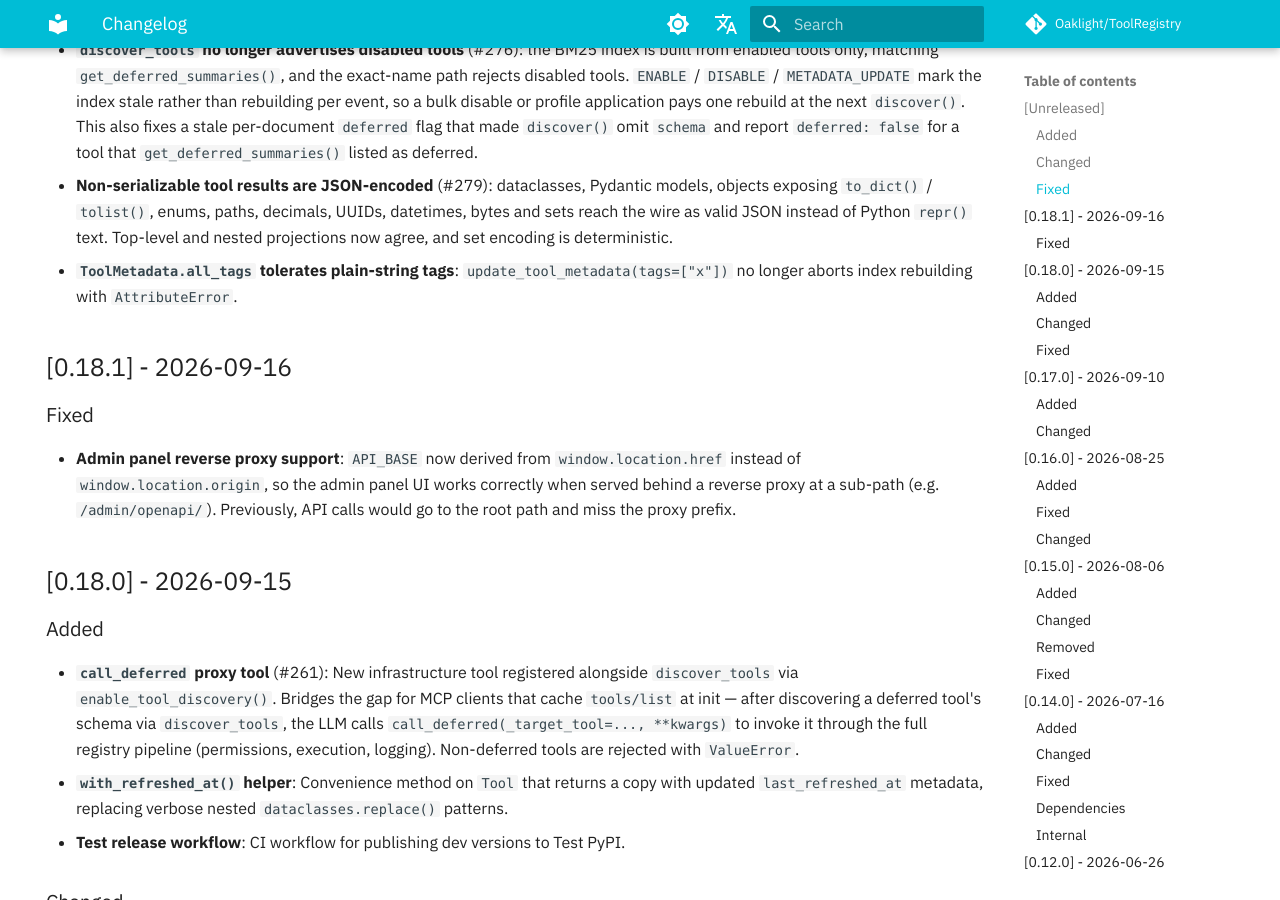
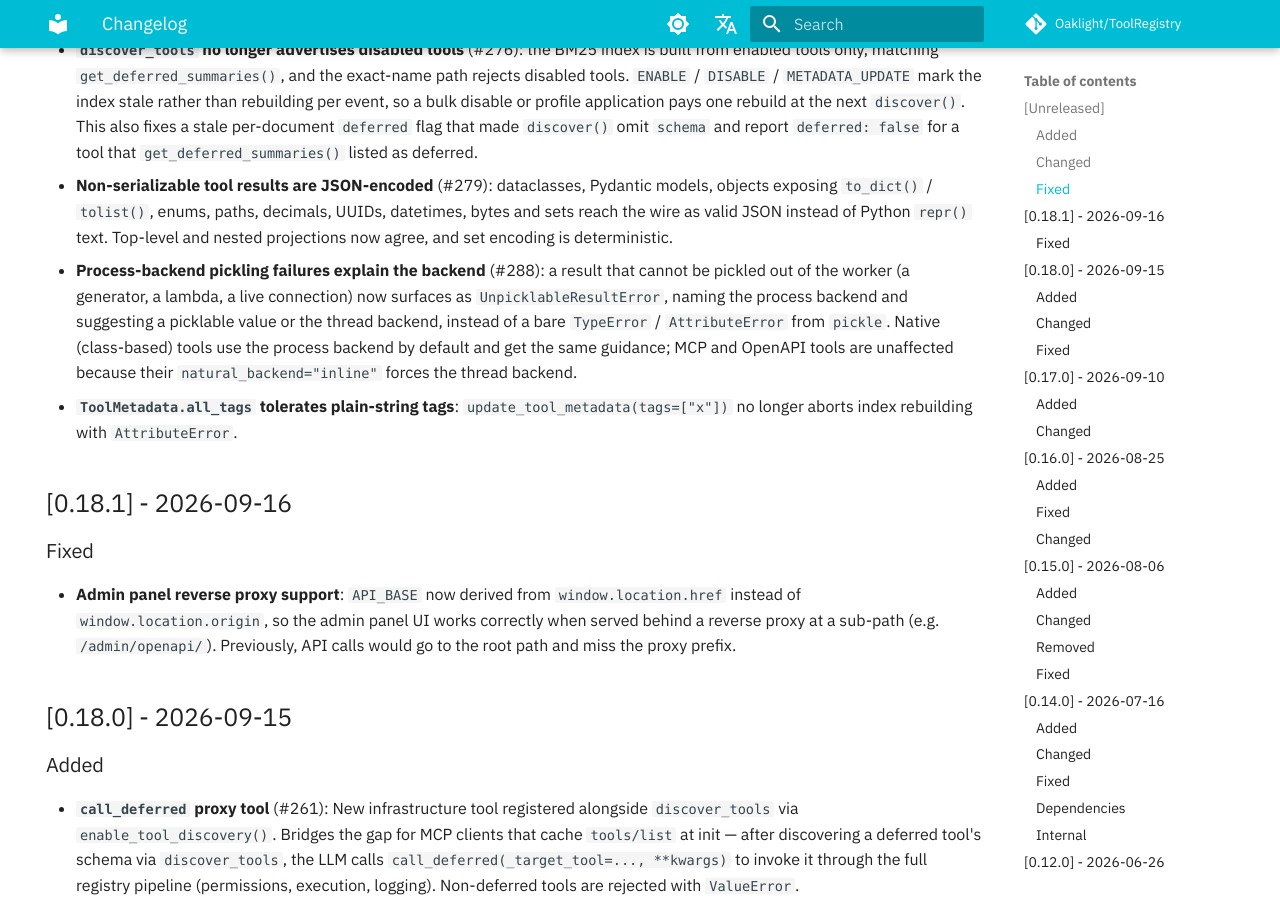
Before and after one commit to Oaklight/ToolRegistry, an MkDocs documentation site: the page built from docs/changelog.md, in a window 1280 px wide and 900 px high, scrolled down 1563 px. Built offline with MkDocs 1.6.1 and Material for MkDocs 9.7.7, drawn with Linux system fonts in a browser that asks for light colours; some web fonts are replaced; comment, search, counter and statistics services are not loaded.

Commit message:
docs: document process-backend pickling failures (#288)

```diff
--- a/docs/changelog.md
+++ b/docs/changelog.md
@@ -33,6 +33,7 @@
 
 - **`discover_tools` no longer advertises disabled tools** (#276): the BM25 index is built from enabled tools only, matching `get_deferred_summaries()`, and the exact-name path rejects disabled tools. `ENABLE` / `DISABLE` / `METADATA_UPDATE` mark the index stale rather than rebuilding per event, so a bulk disable or profile application pays one rebuild at the next `discover()`. This also fixes a stale per-document `deferred` flag that made `discover()` omit `schema` and report `deferred: false` for a tool that `get_deferred_summaries()` listed as deferred.
 - **Non-serializable tool results are JSON-encoded** (#279): dataclasses, Pydantic models, objects exposing `to_dict()` / `tolist()`, enums, paths, decimals, UUIDs, datetimes, bytes and sets reach the wire as valid JSON instead of Python `repr()` text. Top-level and nested projections now agree, and set encoding is deterministic.
+- **Process-backend pickling failures explain the backend** (#288): a result that cannot be pickled out of the worker (a generator, a lambda, a live connection) now surfaces as `UnpicklableResultError`, naming the process backend and suggesting a picklable value or the thread backend, instead of a bare `TypeError` / `AttributeError` from `pickle`. Native (class-based) tools use the process backend by default and get the same guidance; MCP and OpenAPI tools are unaffected because their `natural_backend="inline"` forces the thread backend.
 - **`ToolMetadata.all_tags` tolerates plain-string tags**: `update_tool_metadata(tags=["x"])` no longer aborts index rebuilding with `AttributeError`.
 
 ## [0.18.1] - 2026-09-16
```
Also changed, not shown: docs/api/core/executor.md (+1 -0 lines), docs/usage/concurrency_modes.md (+1 -0 lines).
